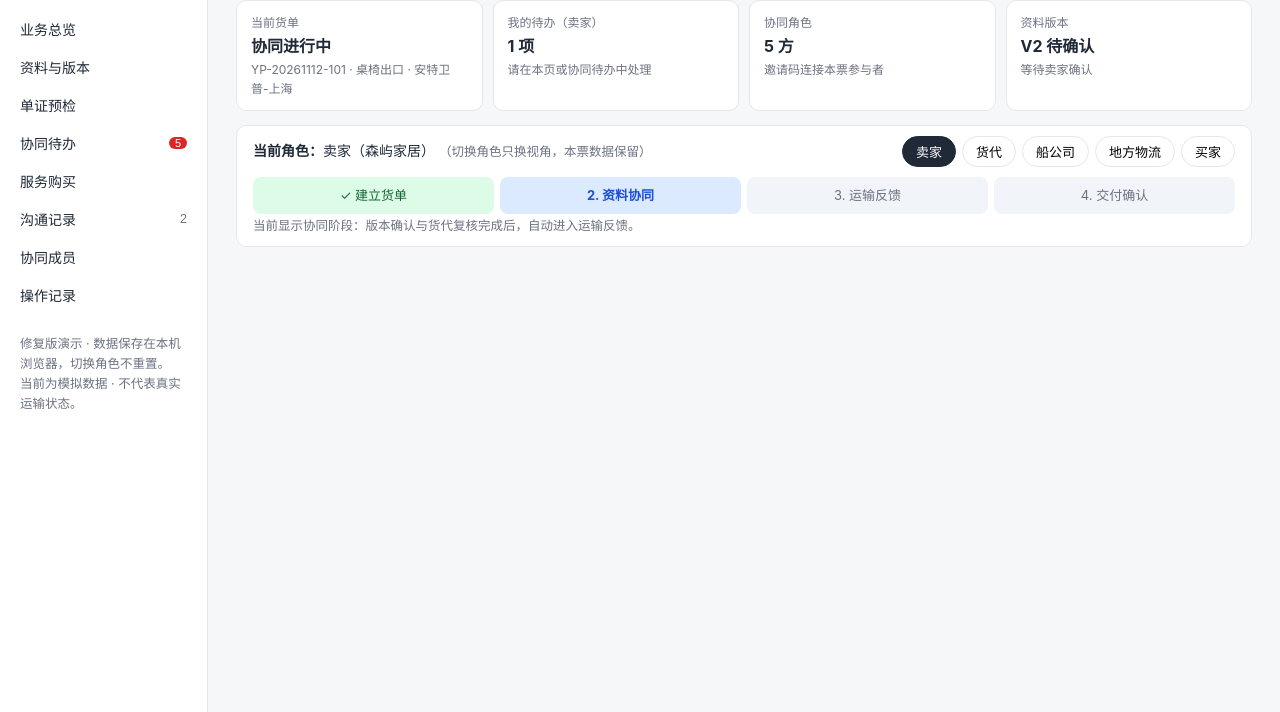
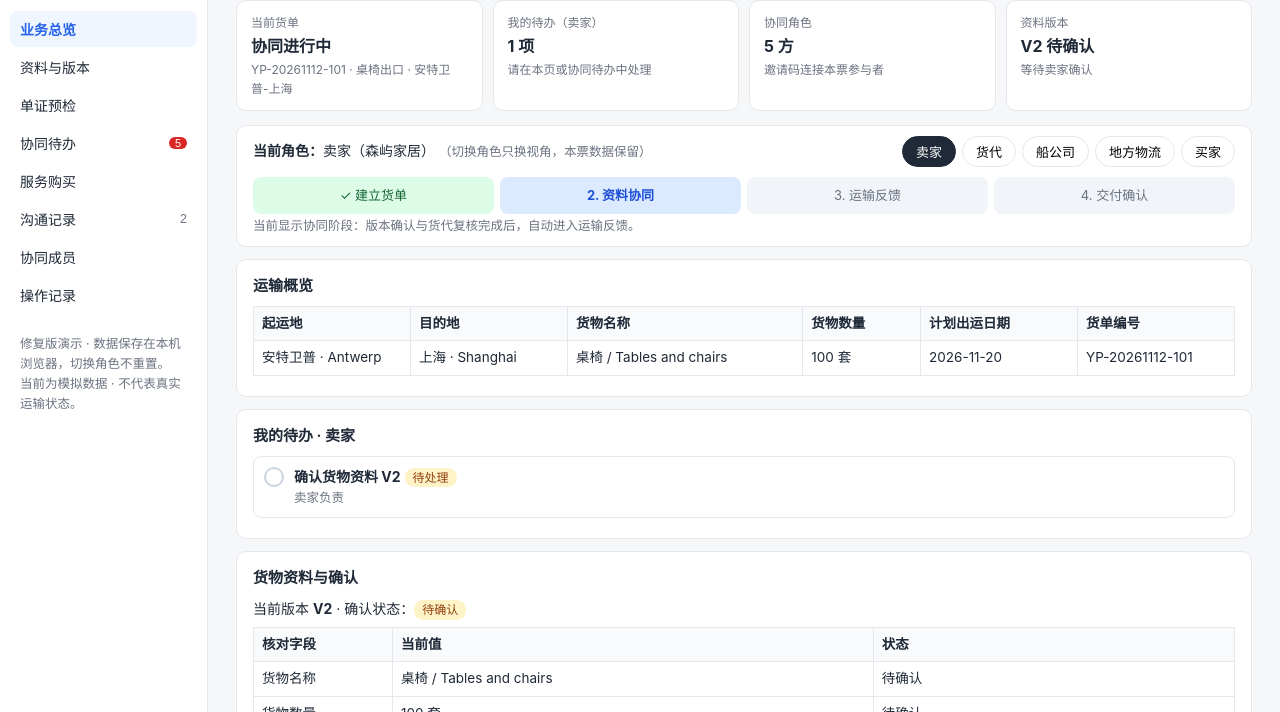
Before and after one commit to zhupengcheng0416/yipiao-tongban, a plain HTML site: page index.html in a window 1280 px wide. Shown: the part 85-797 px from the top of the page. Drawn offline with Linux system fonts and the light colour scheme.

Commit message:
修复：初始页面键名不一致导致首屏内容区为空（总览→业务总览），并给未知页面加兜底渲染

```diff
--- a/index.html
+++ b/index.html
@@ -115,7 +115,7 @@ function nowT(){ const d=new Date(); return (d.getMonth()+1)+'/'+d.getDate()+' '
 let S;
 function freshState(){
   return {
-    page:'总览', role:'卖家',
+    page:'业务总览', role:'卖家',
     order:{ id:'YP-20261112-101', title:'桌椅出口 · 安特卫普-上海', from:'安特卫普 · Antwerp', to:'上海 · Shanghai', cargo:'桌椅 / Tables and chairs', qty:'100 套', date:'2026-11-20', mode:'海运出口' },
     ver: 2, verStatus:'待确认', confirmedVer: 1,
     archive:[
@@ -207,6 +207,7 @@ function render(){
   else if(S.page==='沟通记录') el.innerHTML = pageMsgs();
   else if(S.page==='协同成员') el.innerHTML = pageMembers();
   else if(S.page==='操作记录') el.innerHTML = pageLog();
+  else el.innerHTML = pageOverview();
   save();
 }
 function go(p){ S.page=p; render(); }
```
